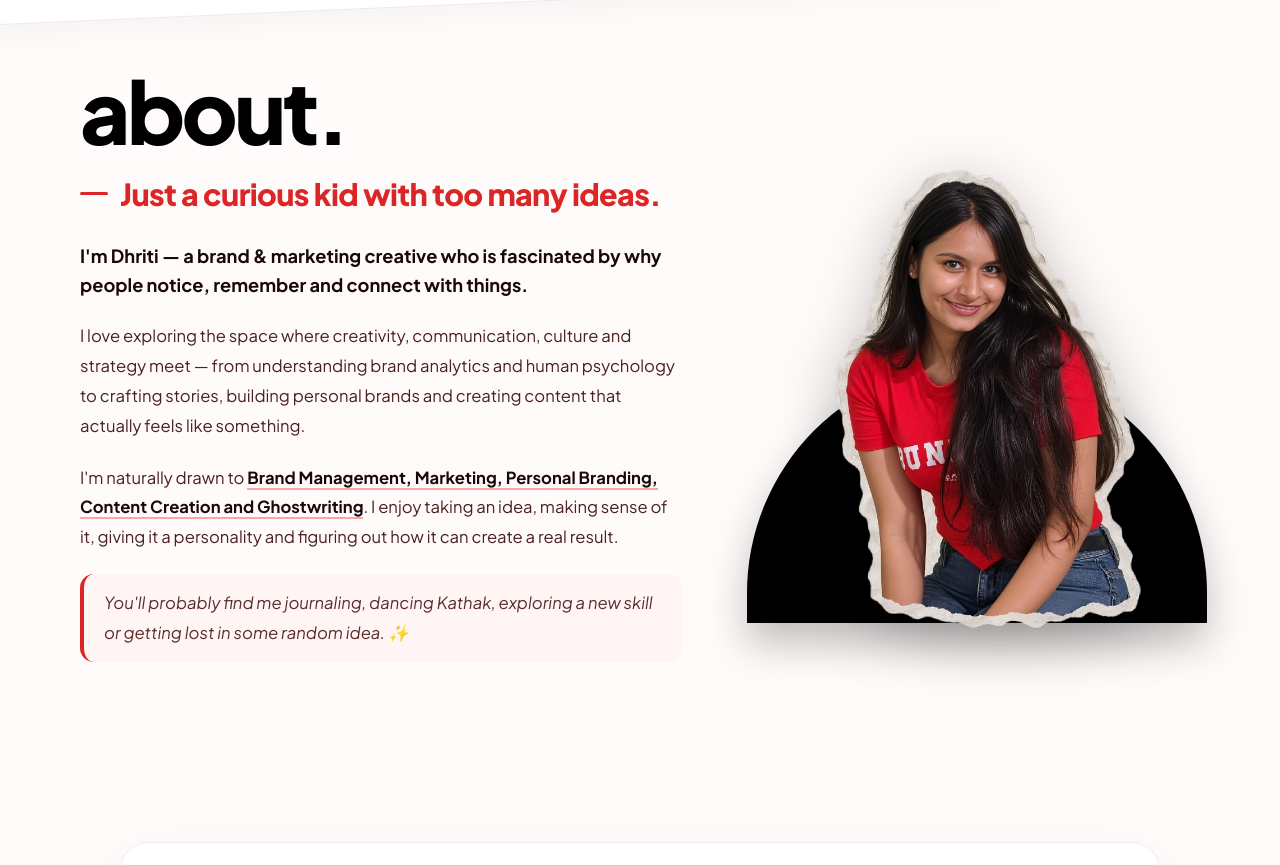
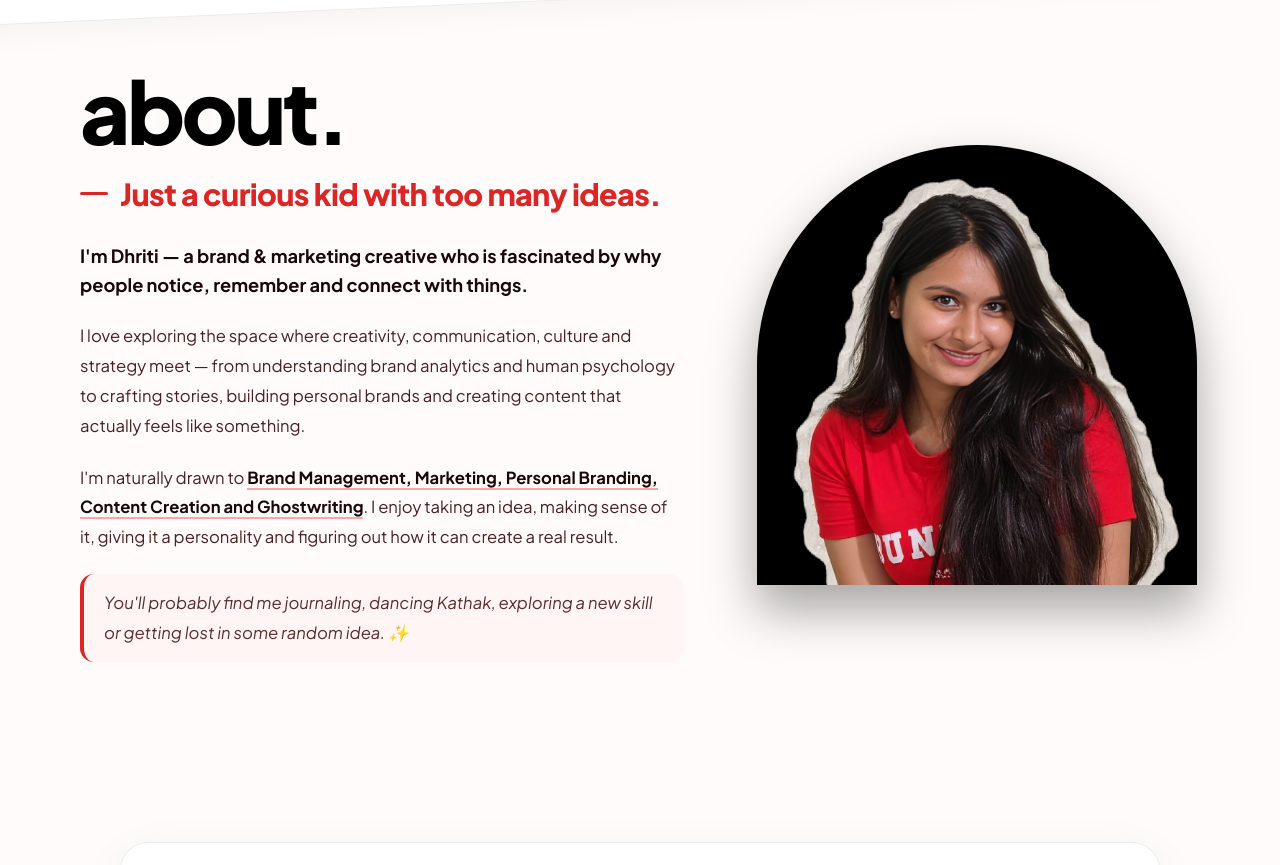
Before and after one commit to Rohit-0226/Dhriti-Portfolio, a React (Vite) app: page / in a window 1280 px wide. Shown: the part 973-1838 px from the top of the page. Built offline with nearby package versions, Linux system fonts and the light colour scheme; the HTML template or start-up script is replaced by a standard one; a web font is replaced by a local one.

Commit message:
update: clip About photo 100% inside pure black semi-circle dome arch with overflow hidden

```diff
--- a/src/App.tsx
+++ b/src/App.tsx
@@ -1139,7 +1139,7 @@ function About() {
             </div>
           </m.div>
 
-          {/* Right Column: Image with Red Semi-Circle Arch */}
+          {/* Right Column: Image embedded inside Pure Black Semi-Circle Arch */}
           <m.div
             initial={{ opacity: 0, x: 28 }}
             whileInView={{ opacity: 1, x: 0 }}
@@ -1150,39 +1150,37 @@ function About() {
               display: 'flex',
               justifyContent: 'center',
               alignItems: 'flex-end',
-              minHeight: isMobile ? 'clamp(360px, 92vw, 470px)' : '460px',
-            }}
-          >
-            {/* Pure Black Semi-Circle Arch (Dome Arch Background) */}
+            }}
+          >
+            {/* Pure Black Semi-Circle Arch (Framing the image inside with overflow hidden) */}
             <div style={{
-              position: 'absolute',
-              bottom: 0,
-              width: isMobile ? 'min(340px, 88vw)' : '460px',
-              height: isMobile ? 'clamp(180px, 46vw, 260px)' : '260px',
-              borderTopLeftRadius: '230px',
-              borderTopRightRadius: '230px',
+              position: 'relative',
+              width: isMobile ? 'min(330px, 86vw)' : '440px',
+              height: isMobile ? 'clamp(320px, 80vw, 420px)' : '440px',
+              borderTopLeftRadius: '220px',
+              borderTopRightRadius: '220px',
               background: '#000000',
-              boxShadow: '0 20px 40px rgba(0, 0, 0, 0.25)',
+              boxShadow: '0 25px 50px rgba(0, 0, 0, 0.35)',
+              overflow: 'hidden',
+              display: 'flex',
+              justifyContent: 'center',
+              alignItems: 'flex-end',
               zIndex: 1,
-            }} />
-
-            {/* Immersive Cutout Image - Slightly larger & pushed down to sit flush inside black semi-circle arch */}
+            }}>
               <img
                 src={dhritiAboutImg}
                 alt="Dhriti Arora About"
                 loading="lazy"
                 decoding="async"
                 style={{
-                position: 'relative',
-                zIndex: 5,
-                width: isMobile ? 'min(350px, 90vw)' : '470px',
-                height: isMobile ? 'clamp(380px, 94vw, 490px)' : '515px',
-                objectFit: 'contain',
-                objectPosition: 'bottom center',
+                  width: '100%',
+                  height: '100%',
+                  objectFit: 'cover',
+                  objectPosition: 'center 10%',
                   filter: 'drop-shadow(0 15px 30px rgba(0,0,0,0.25))',
-                transform: 'translateY(18px)',
                 }}
               />
+            </div>
           </m.div>
 
         </div>
```
Lines whose indentation alone changed are shown as unchanged.
